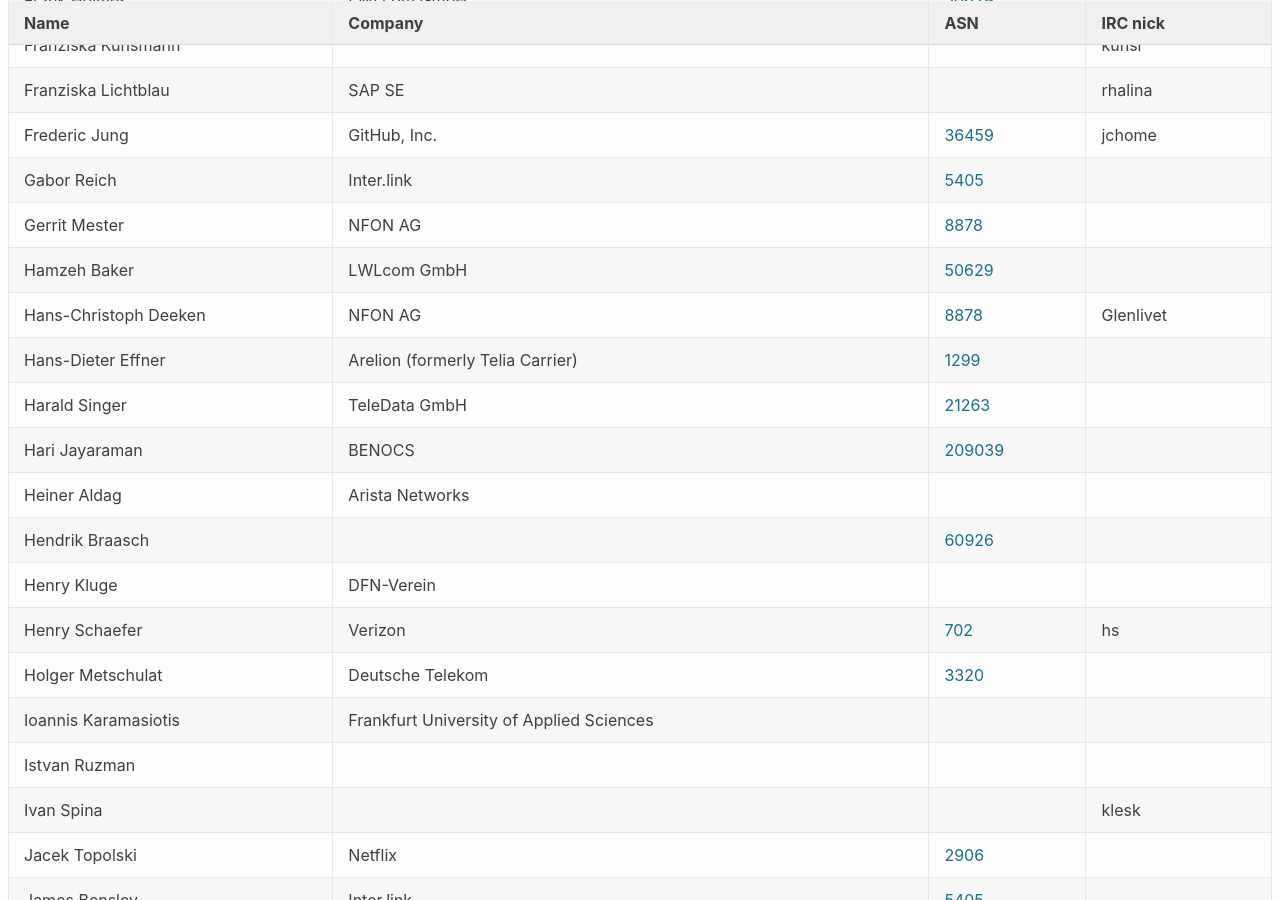
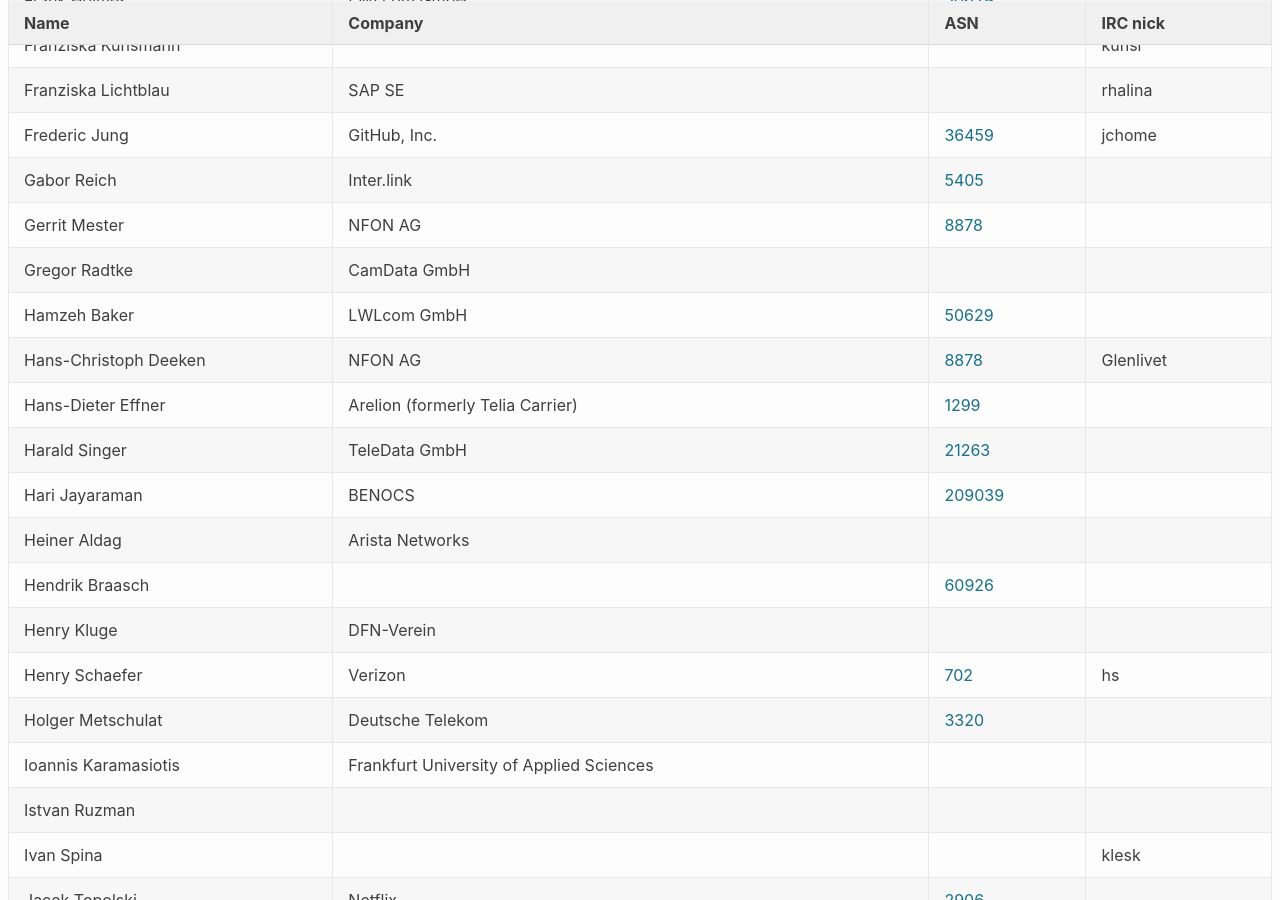
Before and after one commit to denog/pretix-attendeelist, a Jekyll site: the page built from denog15/index.md, in a window 1280 px wide and 900 px high, scrolled down 5104 px. Built offline with Jekyll 4.4.1, drawn with Linux system fonts in a browser that asks for light colours.

Commit message:
Latest data: Thu Oct 26 10:48:05 UTC 2023

```diff
--- a/_data/attendees_denog15_onsite.json
+++ b/_data/attendees_denog15_onsite.json
@@ -690,6 +690,12 @@
     "asn": "8878"
   },
   {
+    "name": "Gregor Radtke",
+    "company": "CamData GmbH",
+    "irc": null,
+    "asn": null
+  },
+  {
     "name": "Hamzeh Baker",
     "company": "LWLcom GmbH",
     "irc": null,
```
